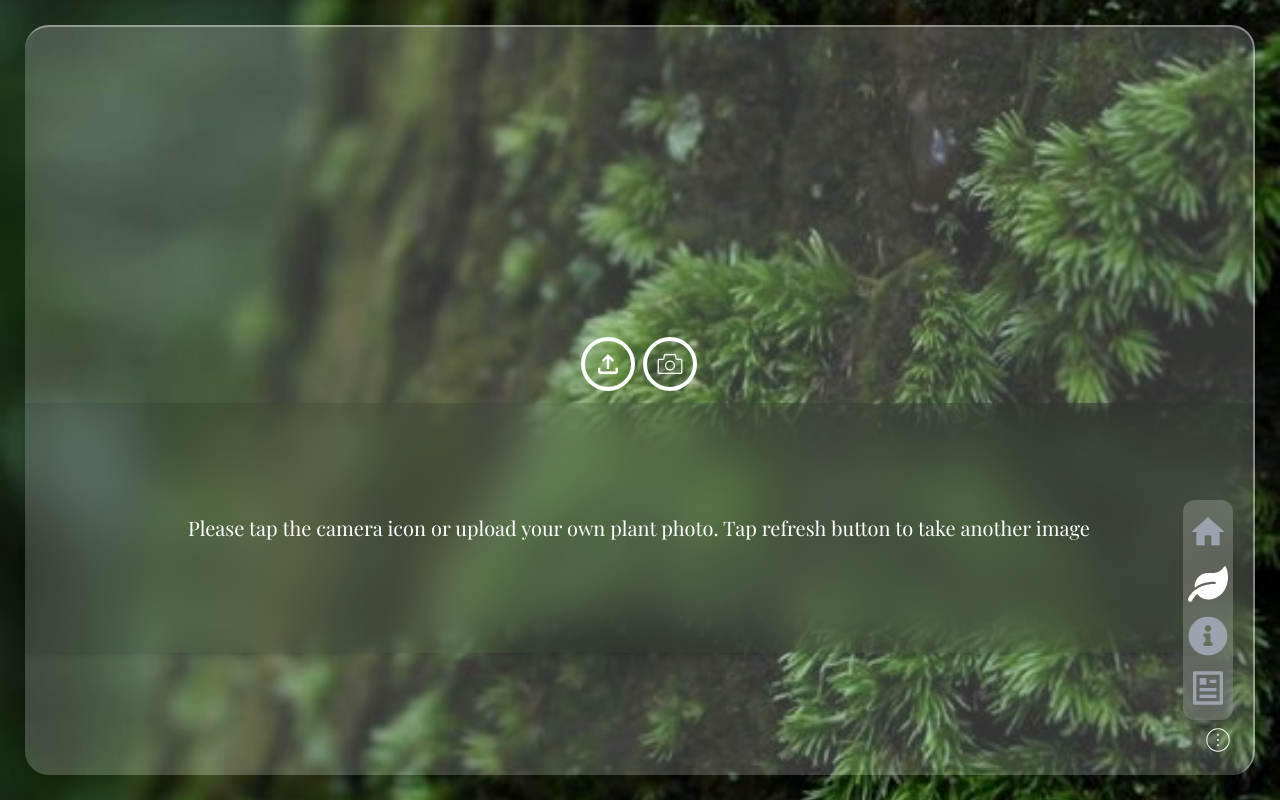
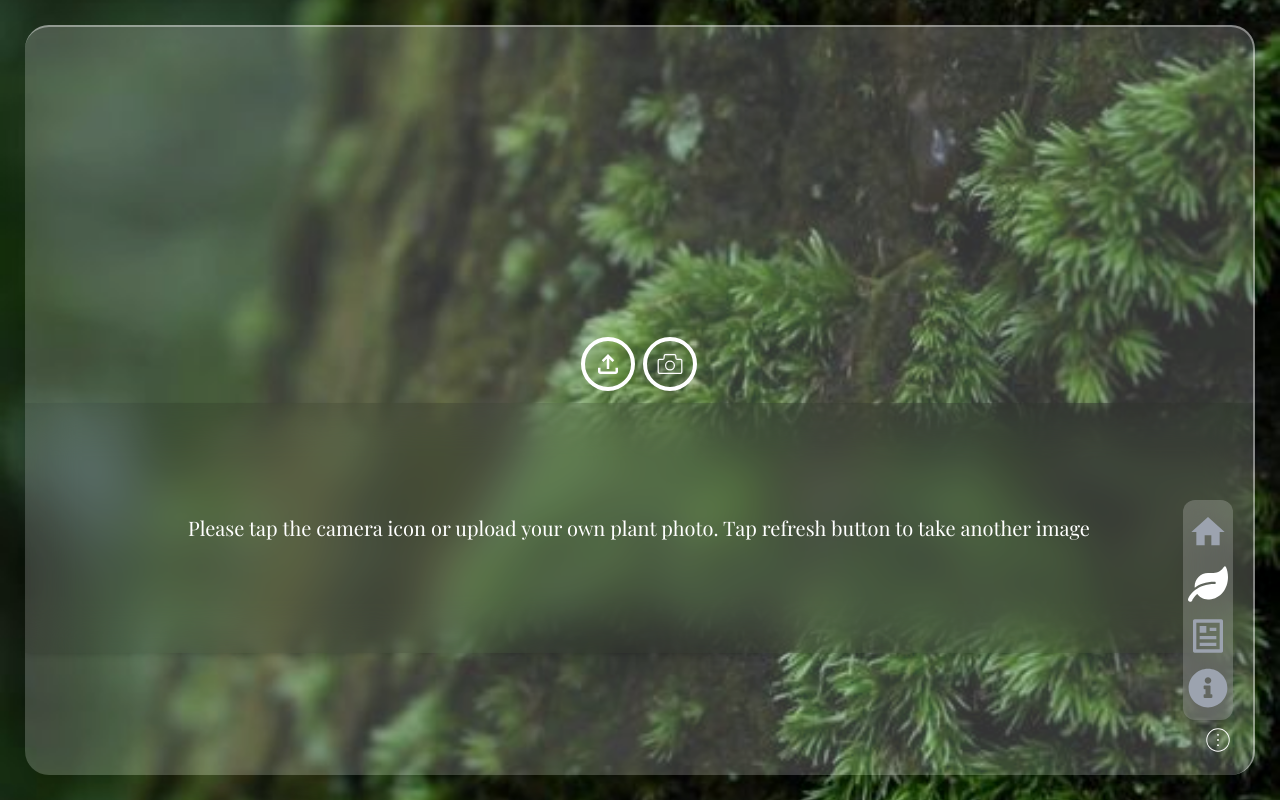
Before and after one commit to derikaquary/26-plant-disease-identifier, a Next.js app: page /plant_analyzer in a window 1280 px wide. Both pictures are taken after a click on the icon 1218 px from the left and 740 px from the top of the page. Built offline with nearby package versions, Linux system fonts and the light colour scheme; no server answers.

Commit message:
change the info position in navbar

```diff
--- a/app/_components/Navigation.js
+++ b/app/_components/Navigation.js
@@ -54,17 +54,17 @@ function Navigation() {
               size={40}
             />
           </Link>
-          <Link href="/about">
-            <FaInfoCircle
-              className={`transition-colors ${getIconColor("/about")}`}
-              size={40}
-            />
-          </Link>
           <Link href="/article_and_tips">
             <RiArticleLine
               className={`transition-colors ${getIconColor(
                 "/article_and_tips"
               )}`}
+              size={40}
+            />
+          </Link>
+          <Link href="/about">
+            <FaInfoCircle
+              className={`transition-colors ${getIconColor("/about")}`}
               size={40}
             />
           </Link>
```
